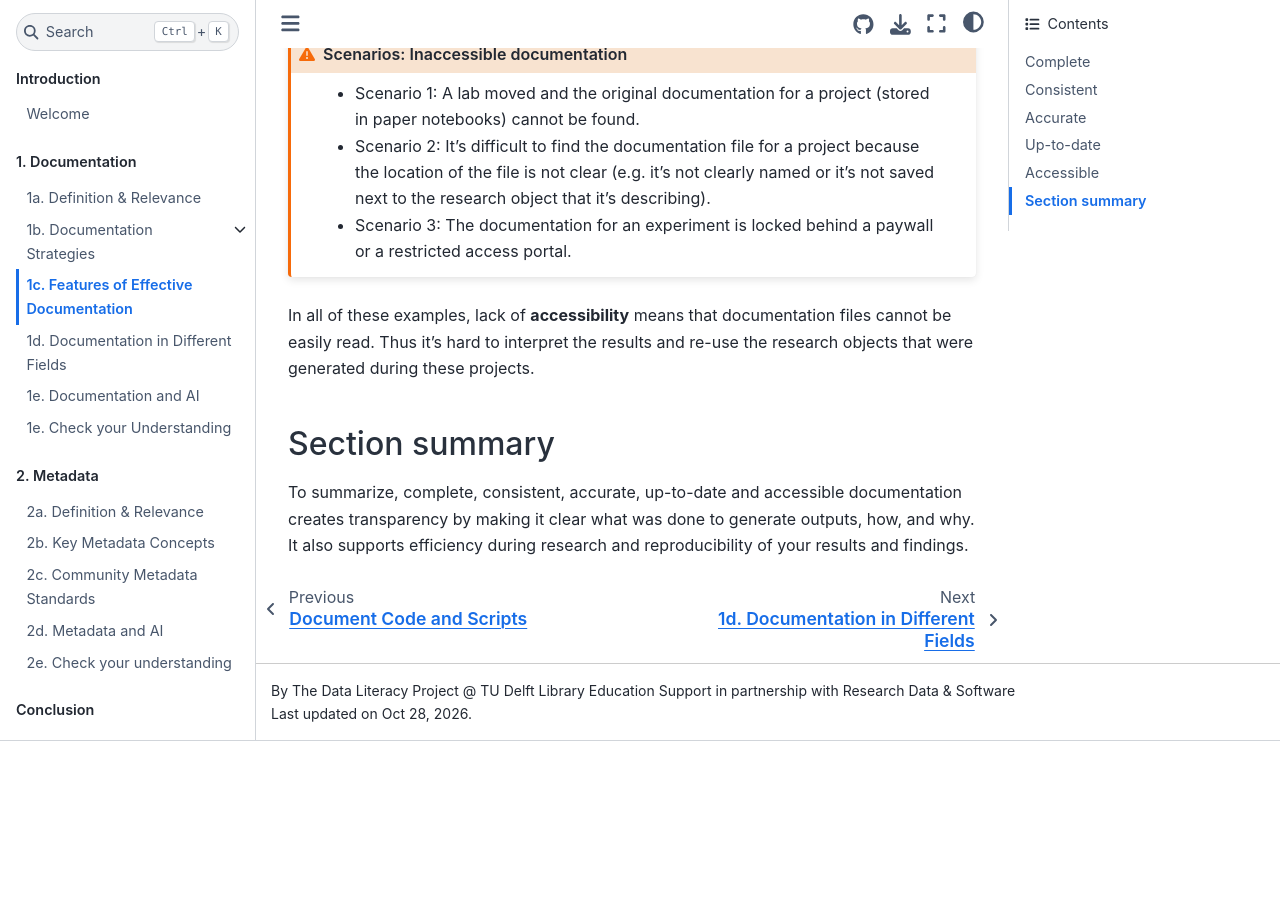
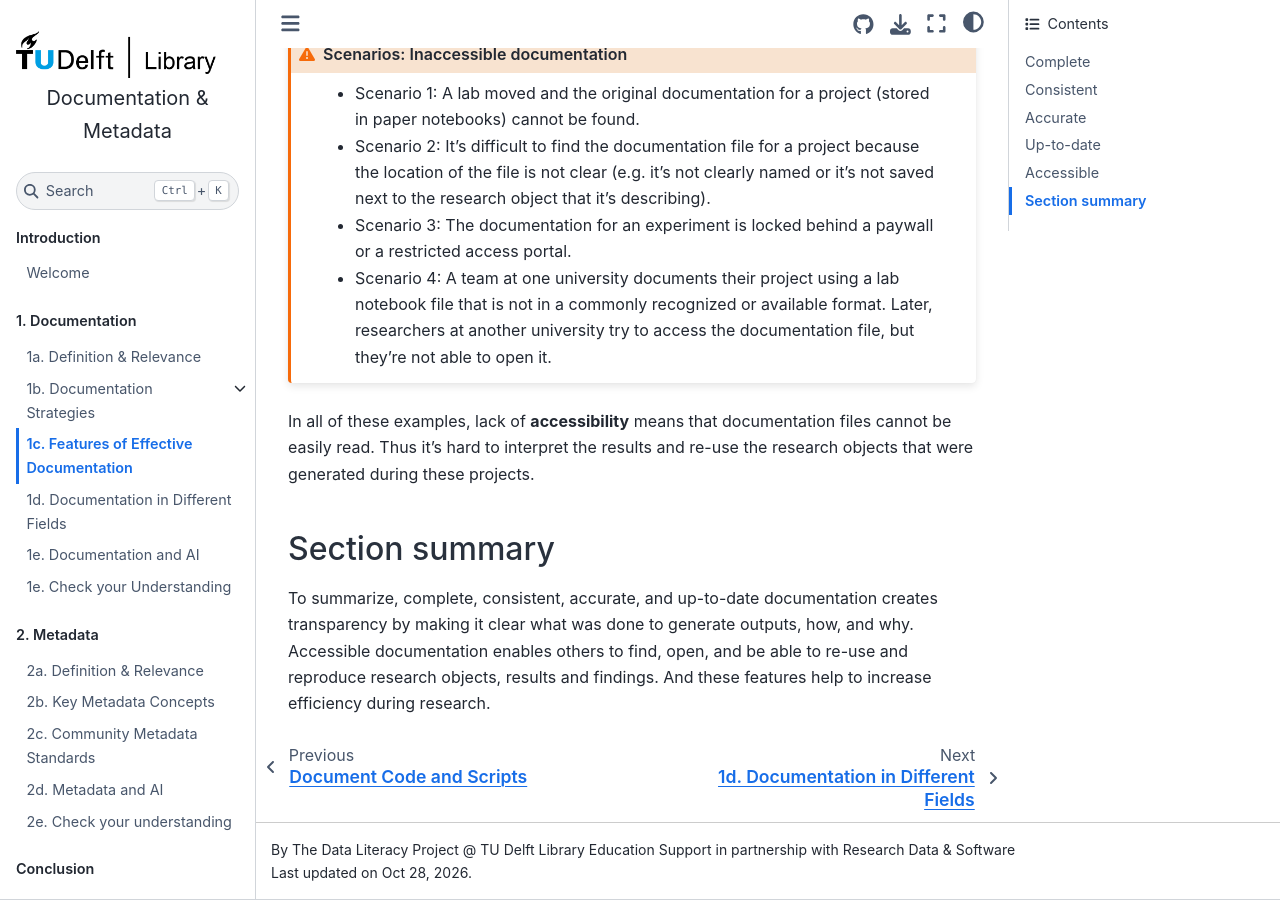
Before and after one commit to tu-delft-library/Documentation_and_Metadata, a Jupyter Book: the page built from book/1c-features-effective-documentation.md, in a window 1280 px wide and 900 px high, scrolled down 3584 px. Built offline with Jupyter Book 1.0.4 settings and Sphinx 7.4.7 and the Sphinx Book theme 1.1.4, drawn with Linux system fonts in a browser that asks for light colours; comment, search, counter and statistics services are not loaded; before the commit the page ends 4325 px from its top, so only the background shows below that.

Commit message:
Update 1c-features-effective-documentation.md

````diff
--- a/book/1c-features-effective-documentation.md
+++ b/book/1c-features-effective-documentation.md
@@ -69,8 +69,10 @@ Documentation is most accessible if it is digital, machine-readable, findable, a
 - Scenario 2: It's difficult to find the documentation file for a project because the location of the file is not clear (e.g. it's not clearly named or it's not saved next to the research object that it's describing).
 
 - Scenario 3: The documentation for an experiment is locked behind a paywall or a restricted access portal.
+
+- Scenario 4: A team at one university documents their project using a lab notebook file that is not in a commonly recognized or available format. Later, researchers at another university try to access the documentation file, but they're not able to open it.
 ```
 In all of these examples, lack of **accessibility** means that documentation files cannot be easily read. Thus it's hard to interpret the results and re-use the research objects that were generated during these projects.
 
 ## Section summary
-To summarize, complete, consistent, accurate, up-to-date and accessible documentation creates transparency by making it clear what was done to generate outputs, how, and why. It also supports efficiency during research and reproducibility of your results and findings.
+To summarize, complete, consistent, accurate, and up-to-date documentation creates transparency by making it clear what was done to generate outputs, how, and why. Accessible documentation enables others to find, open, and be able to re-use and reproduce research objects, results and findings. And these features help to increase efficiency during research.
````
